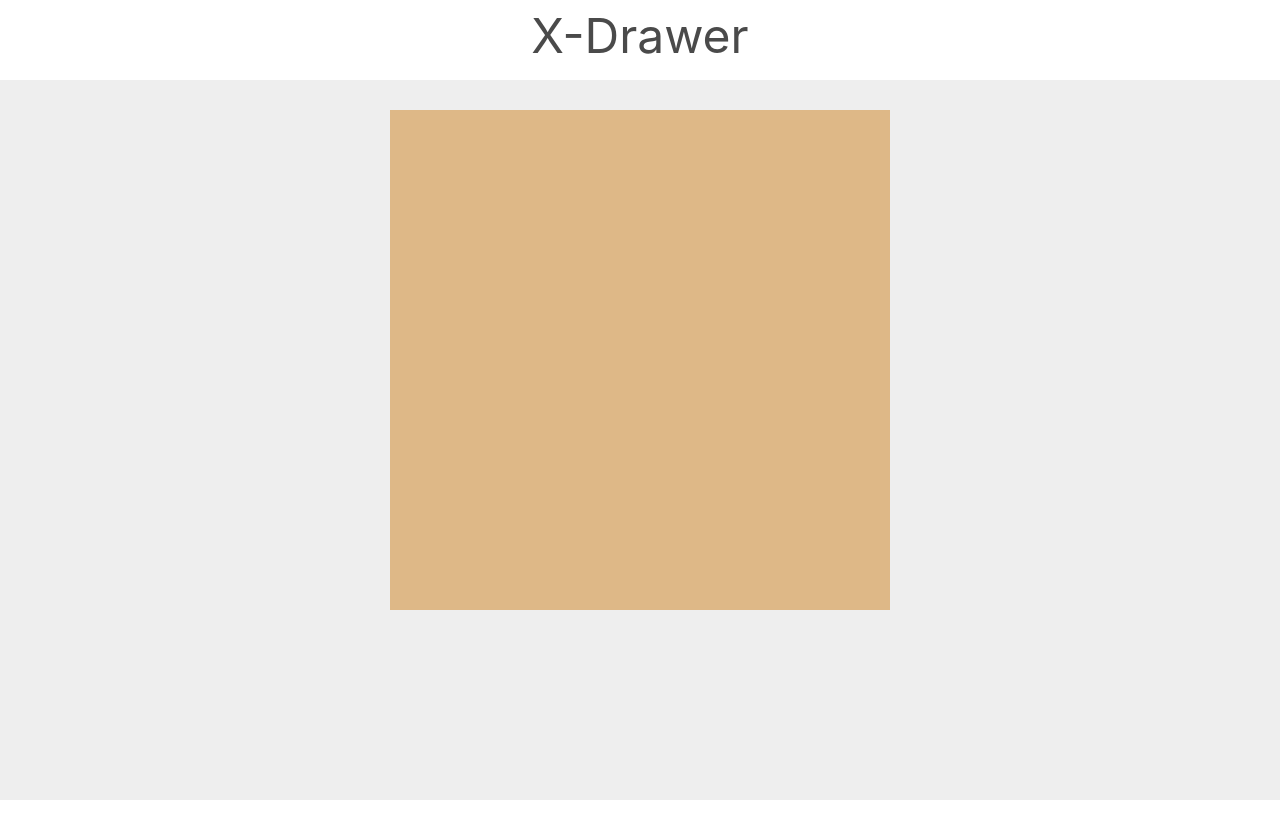
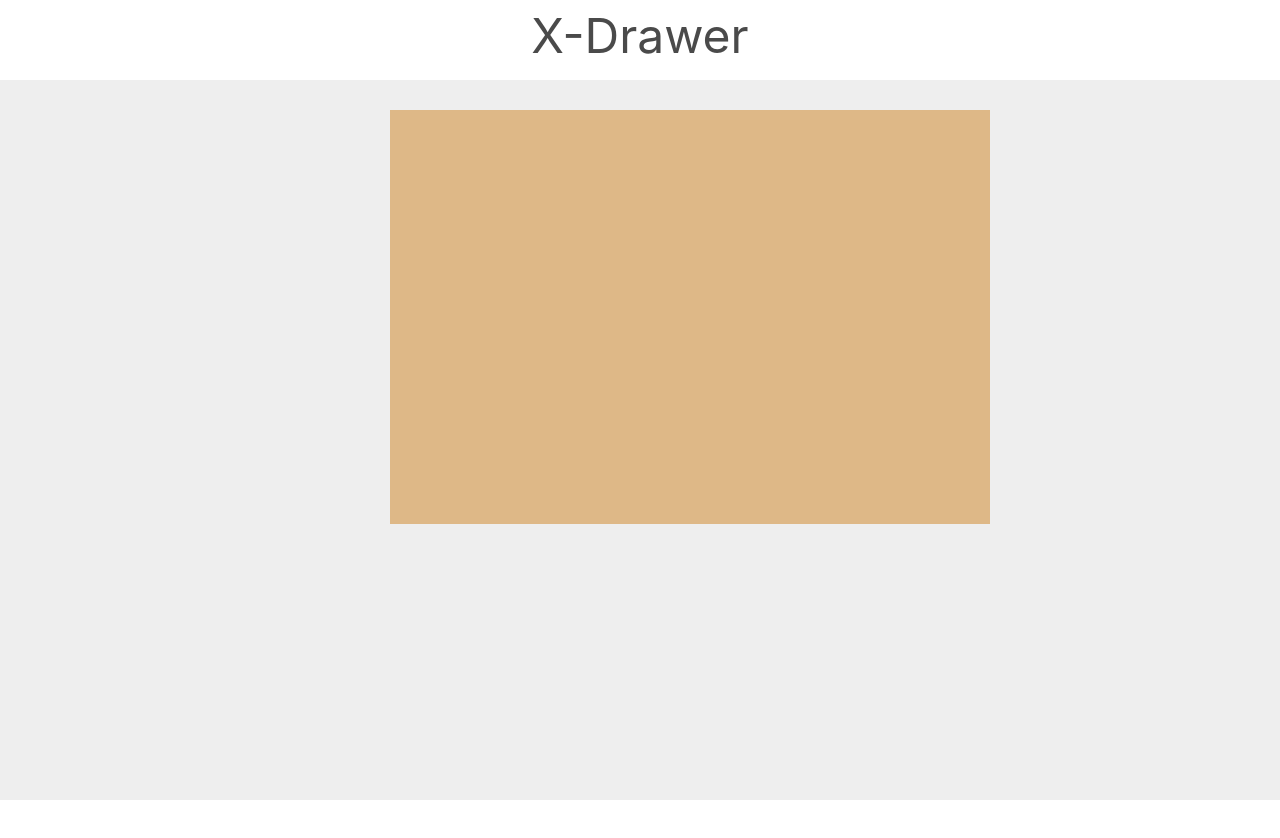
Before and after one commit to ABespolov/x-drawer, a React (Create React App) app: page / in a window 1280 px wide. Shown: the top 838 px of the page. Before the commit the page ends 800 px from the top, so only its background shows below. Built offline with nearby package versions, Linux system fonts and the light colour scheme.

Commit message:
feature/add-refs

```diff
--- a/package.json
+++ b/package.json
@@ -21,7 +21,7 @@
     "build": "react-scripts build",
     "test": "react-scripts test",
     "eject": "react-scripts eject",
-    "lint": "eslint ./src/*.{ts,tsx}"
+    "lint": "eslint ./src/*.{ts,tsx} --fix"
   },
   "husky": {
     "hooks": {
--- a/src/components/App/App.module.css
+++ b/src/components/App/App.module.css
@@ -4,6 +4,7 @@
 }
 
 .app__content {
+    height: 100%;
     display: flex;
     justify-content: center;
     align-items: flex-start;
--- a/src/components/Canvas/Canvas.tsx
+++ b/src/components/Canvas/Canvas.tsx
@@ -1,10 +1,10 @@
 import React from 'react';
 import styles from './Canvas.module.css';
 
-import CanvasCell, { Cell } from '../CanvasCell/CanvasCell';
+import CanvasCell, { CanvasCellType } from '../CanvasCell/CanvasCell';
 
-const MAX_CANVAS_SIZE = 500;
-const CELL_SIZE = 20;
+const MAX_CANVAS_SIZE = { width: 600, height: 500 };
+const CANVAS_SIZE = { width: 300, height: 250 };
 
 type Point = { x: number; y: number };
 enum DrawDirections {
@@ -14,13 +14,15 @@ enum DrawDirections {
 
 interface CanvasState {
     canvasSize: { width: number; height: number };
-    canvasCells: Cell[][];
+    canvasCells: CanvasCellType[][];
+    canvasCellElements: React.ReactElement<CanvasCell>[][];
 }
 
 class Canvas extends React.Component<{}, CanvasState> {
     state = {
-        canvasSize: { width: 25, height: 25 },
-        canvasCells: new Array<Array<Cell>>(),
+        canvasSize: CANVAS_SIZE,
+        canvasCells: new Array<Array<CanvasCellType>>(),
+        canvasCellElements: new Array<Array<React.ReactElement<CanvasCell>>>(),
     };
 
     componentDidMount() {
@@ -30,15 +32,20 @@ class Canvas extends React.Component<{}, CanvasState> {
     generateCanvas = () => {
         const { width, height } = this.state.canvasSize;
         const canvasCells: CanvasState['canvasCells'] = [];
+        const canvasCellElements: React.ReactElement[][] = [];
 
         for (let i = 0; i < height; i++) {
             canvasCells.push([]);
+            canvasCellElements.push([]);
             for (let j = 0; j < width; j++) {
-                canvasCells[i].push({ filled: '' });
+                const cellRef = React.createRef<CanvasCell>();
+
+                canvasCells[i].push({ cellRef });
+                canvasCellElements[i].push(<CanvasCell ref={canvasCells[i][j].cellRef} key={i + '' + j} />);
             }
         }
 
-        this.setState({ canvasCells });
+        this.setState({ canvasCells, canvasCellElements });
     };
 
     drawLine = (point1: Point, point2: Point) => {
@@ -58,9 +65,9 @@ class Canvas extends React.Component<{}, CanvasState> {
 
         for (let i = startPoint; i <= lineLength + startPoint; i++) {
             if (drawDirection === DrawDirections.X) {
-                canvasCells[point1.y - 1][i - 1].filled = 'X';
+                canvasCells[point1.y - 1][i - 1].cellRef!.current!.fillSelf('X');
             } else {
-                canvasCells[i - 1][point1.x - 1].filled = 'X';
+                canvasCells[i - 1][point1.x - 1].cellRef!.current!.fillSelf('X');
             }
         }
 
@@ -96,20 +103,17 @@ class Canvas extends React.Component<{}, CanvasState> {
     };
 
     bucketFill = (point: Point) => {
-        const canvasCells = JSON.parse(JSON.stringify(this.state.canvasCells));
+        const { canvasCells } = this.state;
 
-        const a: any = this.trampoline(this.fillCells);
-        const newCells: any = a(point, canvasCells);
-
-        this.setState({ canvasCells });
+        this.trampoline(this.fillCells)(point, canvasCells);
     };
 
     fillCells = ({ x, y }: Point, canvasCells: CanvasState['canvasCells']): any => {
         const { canvasSize } = this.state;
         const acc: any = [];
         const addFn = ({ x, y }: Point) => {
-            if (!canvasCells[y][x].filled) {
-                canvasCells[y][x].filled = '0';
+            if (!canvasCells[y][x].cellRef.current!.checkFill()) {
+                canvasCells[y][x].cellRef.current!.fillSelf('o');
                 acc.push(() => this.fillCells({ x: x, y }, canvasCells));
             }
         };
@@ -127,47 +131,43 @@ class Canvas extends React.Component<{}, CanvasState> {
             addFn({ x, y: y + 1 });
         }
 
-        if (acc.length === 0) return [];
-        return acc;
-    };
-
-    getCellElements = (): React.ReactElement[][] => {
-        const { canvasCells } = this.state;
-        const { width, height } = this.state.canvasSize;
-        const cellElements: React.ReactElement[][] = [];
-
-        if (canvasCells.length !== 0) {
-            for (let i = 0; i < height; i++) {
-                cellElements.push([]);
-                for (let j = 0; j < width; j++) {
-                    const filled = canvasCells[i][j].filled;
-
-                    cellElements[i].push(<CanvasCell key={i + '' + j} filled={filled} />);
-                }
-            }
+        if (acc.length === 0) {
+            return [];
+        } else {
+            return acc;
         }
-
-        return cellElements;
     };
 
     render() {
         const { width, height } = this.state.canvasSize;
+        const { canvasCellElements } = this.state;
+        const scale = { width: 1, height: 1 };
+
+        if(CANVAS_SIZE.width > CANVAS_SIZE.height) {
+            scale.width = CANVAS_SIZE.width / CANVAS_SIZE.height;
+        } else {
+            scale.height = CANVAS_SIZE.height / CANVAS_SIZE.width;
+        }
+
         const canvasStyle = {
             width: MAX_CANVAS_SIZE,
             height: MAX_CANVAS_SIZE,
-            gridTemplate: `repeat(${height}, ${CELL_SIZE}px) / repeat(${width}, ${CELL_SIZE}px)`,
+            gridTemplate: `repeat(${height}, ${MAX_CANVAS_SIZE.height /
+                CANVAS_SIZE.height /
+                scale.width}px) / repeat(${width}, ${MAX_CANVAS_SIZE.width / CANVAS_SIZE.width / scale.height}px)`,
         };
 
         return (
             <div
+                // @ts-ignore
                 style={canvasStyle}
                 className={styles.canvas}
                 onClick={() => {
-                    this.drawRect({ x: 16, y: 1 }, { x: 23, y: 15 });
-                    this.bucketFill({ x: 1, y: 1 });
+                    this.drawRect({ x: 1, y: 1 }, { x: 5, y: 5 });
+                    this.bucketFill({ x: 9, y: 9 });
                 }}
             >
-                {this.getCellElements()}
+                {canvasCellElements}
             </div>
         );
     }
--- a/src/components/CanvasCell/CanvasCell.module.css
+++ b/src/components/CanvasCell/CanvasCell.module.css
@@ -4,4 +4,5 @@
     display: flex;
     align-items: center;
     justify-content: center;
+    /*font-size: calc(800px / 125);*/
 }
--- a/src/components/CanvasCell/CanvasCell.tsx
+++ b/src/components/CanvasCell/CanvasCell.tsx
@@ -1,17 +1,33 @@
 import React from 'react';
 import styles from './CanvasCell.module.css';
 
-export interface Cell {
-    filled: string;
+export interface CanvasCellType {
+    cellRef: React.RefObject<CanvasCell>;
 }
 
-interface CanvasCellProps {
-    filled: string;
-}
+class CanvasCell extends React.Component<any, any> {
+    myRef: React.RefObject<HTMLDivElement>;
 
-class CanvasCell extends React.Component<CanvasCellProps, {}> {
+    constructor(props: any) {
+        super(props);
+
+        this.myRef = React.createRef();
+    }
+    state = {
+        filled: '',
+    };
+
+    fillSelf = (symbol: string) => {
+        this.myRef.current!.innerHTML = symbol;
+    };
+
+    checkFill = () => {
+        return this.myRef.current!.innerHTML;
+    }
+
     render() {
-        return <div className={`has-text-weight-bold ${styles.canvasCell}`}>{this.props.filled}</div>;
+        //const style = {fontSize: `calc()`}
+        return <div ref={this.myRef} className={`${styles.canvasCell}`}></div>;
     }
 }
 
```
